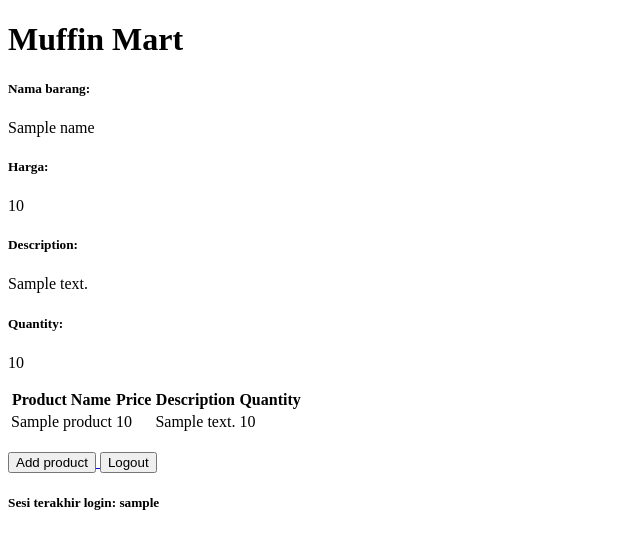
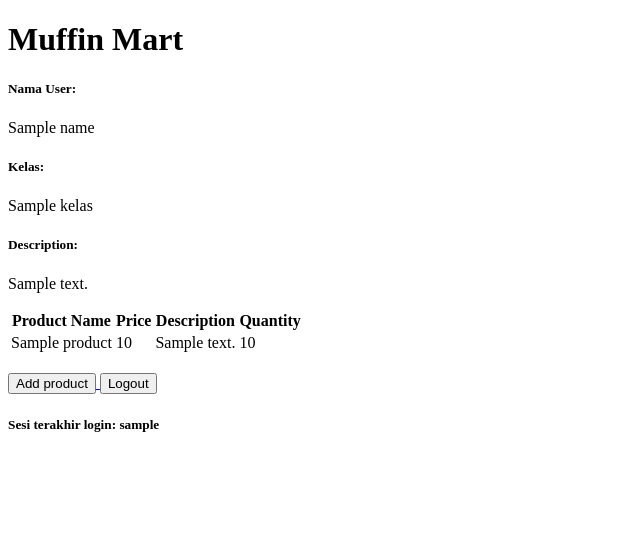
Before and after one commit to dzak27567/muffinmart, a Django app: template main/templates/main.html in a window 1280 px wide. Shown: the top 549 px of the page, without its empty margins (0-640 px from the left). Run offline with Django 5.2, Linux system fonts and the light colour scheme; tables that the repository leaves empty hold one stand-in row (values such as "Sample post"); the template is opened without the code that fills it: values that come from a table or form of the project are taken from there, most other values are stand-ins (such as "Sample title", 1, 10 or a date in 2020).

Commit message:
ngubah html sedikit

```diff
--- a/main/templates/main.html
+++ b/main/templates/main.html
@@ -3,14 +3,15 @@
 
 <h1>Muffin Mart</h1>
 
-<h5>Nama barang: </h5>
-<p>{{ name }}</p> <!-- Ubah sesuai dengan npm kamu -->
-<h5>Harga: </h5>
-<p>{{ price }}</p> <!-- Ubah sesuai dengan nama kamu -->
+<h5>Nama User: </h5>
+<p>{{ name }}</p>
+
+
+<h5>Kelas: </h5>
+<p>{{ kelas }}</p>
 <h5>Description: </h5>
-<p>{{ description }}</p> <!-- Ubah sesuai dengan kelas kamu -->
-<h5>Quantity: </h5>
-<p>{{ quantity }}</p>
+<p>{{ description }}</p>
+
 
 {% if not product_entries %}
 <p>Belum ada product yang ditambahkan.</p>
--- a/main/views.py
+++ b/main/views.py
@@ -19,9 +19,8 @@ def show_main(request):
 
     context = {
         'name' : request.user.username,
-        'price': '1000000',
+        'kelas': 'PBP C',
         'description': 'gg gimang',
-        'quantity': '1',
         'product_entries' : product_entries,
         'last_login': request.COOKIES['last_login'],
     }
```
